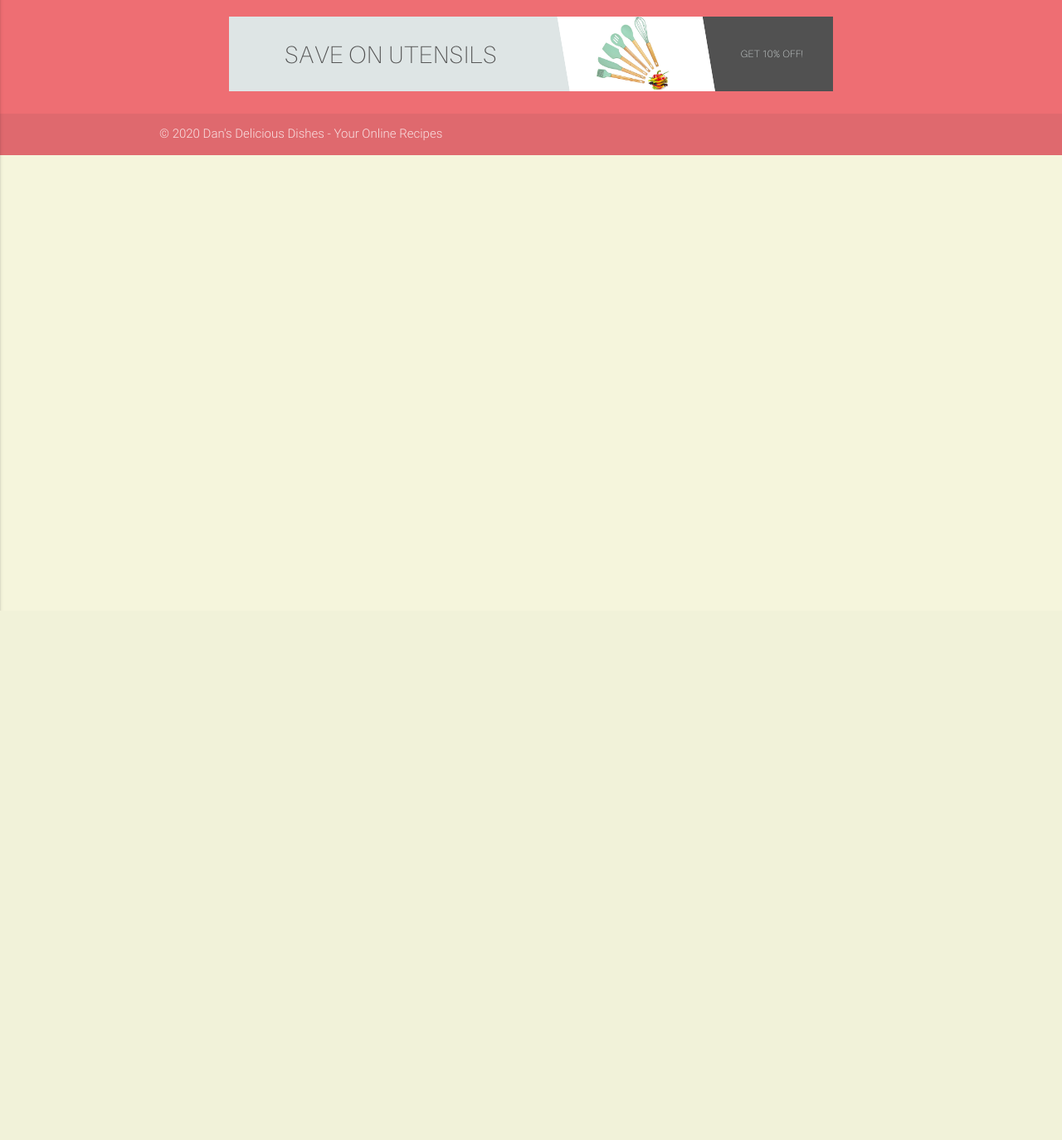
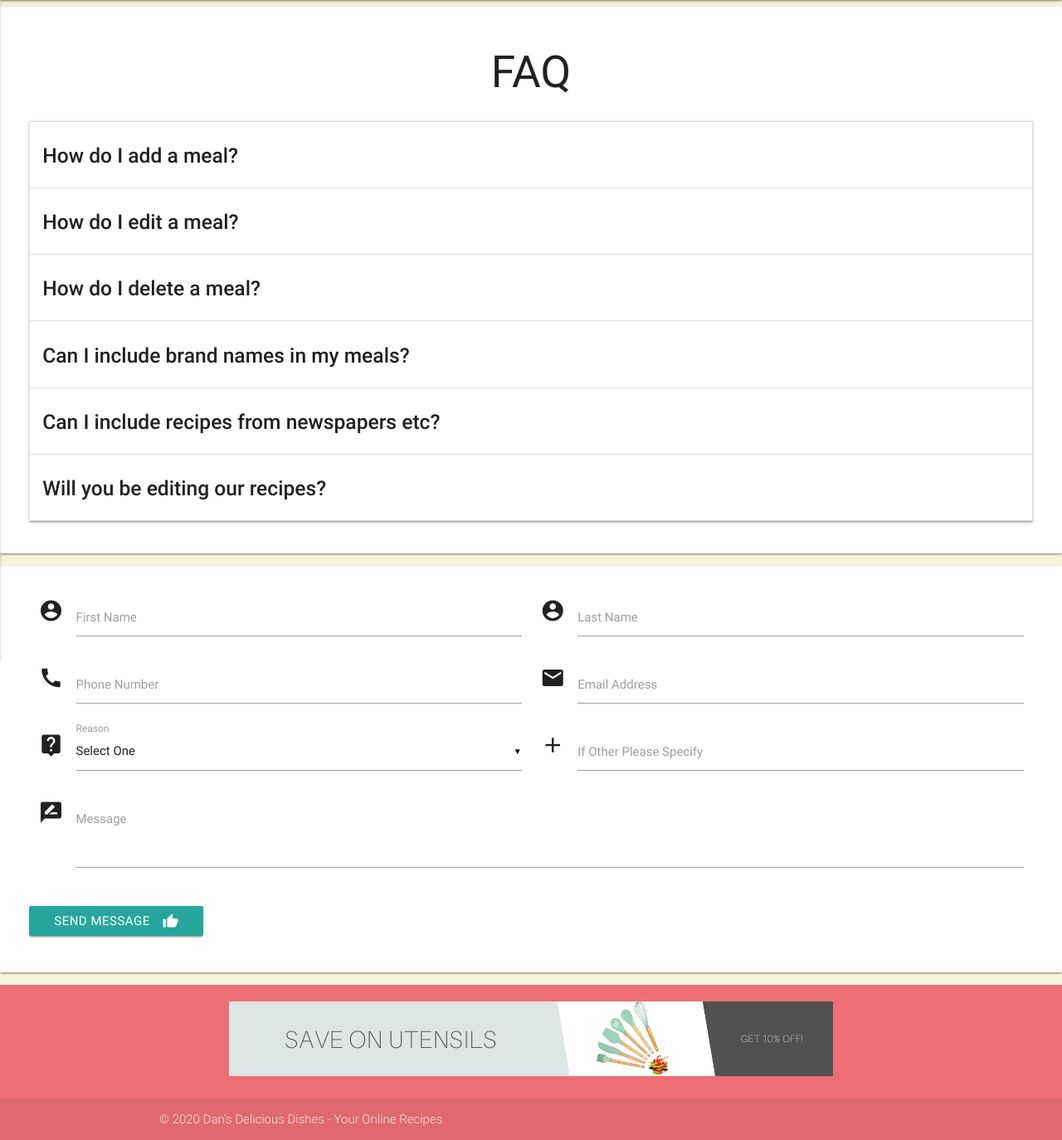
Before and after one commit to DanArmstrong124/cook-book, a Flask app: page /contact in a window 1280 px wide. Shown: the part 64-1438 px from the top of the page at 83% size. Before the commit the page ends 800 px from the top, so only its background shows below. Run offline with Flask 2, Linux system fonts and the light colour scheme; some libraries are stand-ins or nearby versions.

Commit message:
Major updates to Contact.html

```diff
--- a/templates/addmeal.html
+++ b/templates/addmeal.html
@@ -1,8 +1,6 @@
 {% extends 'main.html' %} {% block content %}
 
-<h3 class="center">Add a yummy meal!</h3>
-
-<div class="row">
+<div class="row card-panel">
     <form action="{{ url_for('insert_meal') }}" method="POST" class="col s12">
       <div class="row">
         <div class="input-field col s3">
--- a/templates/contact.html
+++ b/templates/contact.html
@@ -1,5 +1,115 @@
 {% extends 'main.html' %} {% block content %}
 
+<div class="row card-panel">
+    <h2 class="center col s12">FAQ</h2>
+    <div class="col s12 desc">
+    <ul class="collapsible">
+        <li class="hoverable">
+        <div class="collapsible-header">
+        <h5 class="center"><strong>How do I add a meal?</strong></h5>
+        </div>
+        <div class="collapsible-body">
+        To add a meal, you must fill in the form through this link <a class="tdnone" href="{{url_for('add_meals')}}">HERE</a>. You can also find the Add Meal button at the top of every page and if on a mobile device or tablet, through the 'Burger' button (3 Horizontal Lines).
+        </div>
+        </li>
+        <li class="hoverable">
+        <div class="collapsible-header">
+        <h5><strong>How do I edit a meal?</strong></h5>
+        </div>
+        <div class="collapsible-body">
+        You can press any meal on the <a class="tdnone" href="{{url_for('get_meals')}}">HOME</a> page, this will show you a short description of the meal with a button (Orange, Pen Symbol), press this button to edit and save the meal under a new name/same name.
+        </div>
+        </li>
+        <li class="hoverable">
+        <div class="collapsible-header">
+        <h5><strong>How do I delete a meal?</strong></h5>
+        </div>
+        <div class="collapsible-body">
+        You can press any meal on the <a class="tdnone" href="{{url_for('get_meals')}}">HOME</a> page, this will show you a short description of the meal with a button (Red, Bin Symbol), press this button and you will be taken to another page of which you can confirm the deletion of the meal.
+        </div>
+        </li>
+        <li class="hoverable">
+        <div class="collapsible-header">
+        <h5><strong>Can I include brand names in my meals?</strong></h5>
+        </div>
+        <div class="collapsible-body">
+        You can choose to use brand names when submitting a meal, however please attempt to avoid the use of any Trademarked recipe titles.
+        </div>
+        </li>
+        <li class="hoverable">
+        <div class="collapsible-header">
+        <h5><strong>Can I include recipes from newspapers etc?</strong></h5>
+        </div>
+        <div class="collapsible-body">
+        Yes you can, so long as the recipe is not Trademarked.
+        </div>
+        </li>
+        <li class="hoverable">
+        <div class="collapsible-header">
+        <h5><strong>Will you be editing our recipes?</strong></h5>
+        </div>
+        <div class="collapsible-body">
+        No, we will not interfere unless your recipe name etc, contains profanity, hate-speech, Trademarked titles or any obvious errors.
+        </div>
+        </li>
+    </ul>
+    </div>
+</div>
 
 
+<div class="row card-panel">
+    <form action="https://formspree.io/myyndjrw" id="contact-form" method="POST" class="col s12">
+      <div class="row">
+        <div class="input-field col s6">
+          <i class="material-icons prefix">account_circle</i>
+          <input id="first_name" name="first_name" type="text" class="validate" required>
+          <label for="first_name">First Name</label>
+        </div>
+        <div class="input-field col s6">
+          <i class="material-icons prefix">account_circle</i>
+          <input id="last_name" name="last_name" type="text" class="validate" required>
+          <label for="last_name">Last Name</label>
+        </div>
+        <div class="input-field col s6">
+          <i class="material-icons prefix">call</i>
+          <input id="phone_number" name="phone_number" type="text" class="validate">
+          <label for="phone_number">Phone Number</label>
+        </div>
+        <div class="input-field col s6">
+          <i class="material-icons prefix">mail</i>
+          <input id="email_address" name="email_address" type="text" class="validate" required>
+          <label for="email_address">Email Address</label>
+        </div>
+                <div class="input-field col s6">
+          <i class="material-icons prefix">live_help</i>
+          <select name="reason" id="reason" required>
+            <option disabled selected>Select One</option>
+            <option>Adding Meals</option>
+            <option>Editing Meals</option>
+            <option>Deleting Meals</option>
+            <option>Viewing Meals</option>
+            <option>Advertisement</option>
+            <option>Other</option>
+          </select>
+          <label for="reason">Reason</label>
+        </div>
+        <div class="input-field col s6">
+          <i class="material-icons prefix">add</i>
+          <input id="other_reason" name="other_reason" type="text" class="validate">
+          <label for="other_reason">If Other Please Specify</label>
+        </div>
+        <div class="input-field col s12">
+          <i class="material-icons prefix">rate_review</i>
+          <textarea id="contact_message" name="contact_message" type="text" class="validate materialize-textarea"\ required></textarea>
+          <label for="contact_message">Message</label>
+        </div>
+      </div>
+        <div class="row">
+            <button class="btn waves-effect waves-light" type="submit">Send Message
+            <i class="material-icons right">thumb_up</i>
+            </button>
+        </div>
+    </form>
+</div>
+
 {% endblock %}
--- a/templates/editmeal.html
+++ b/templates/editmeal.html
@@ -1,9 +1,6 @@
 {% extends 'main.html' %} {% block content %}
 
-
-<h3 class="center">Edit your yummy meal!</h3>
-
-<div class="row">
+<div class="row card-panel">
     <form action="{{ url_for('insert_meal') }}" method="POST" class="col s12">
       <div class="row">
         <div class="input-field col s3">
--- a/templates/main.html
+++ b/templates/main.html
@@ -48,7 +48,7 @@
         </footer>
 
 
-
+        <script src="{{url_for('static', filename='/js/form.js')}}'"></script>
         <script src="{{url_for('static', filename='/js/script.js')}}"></script>
         <script src="https://cdnjs.cloudflare.com/ajax/libs/jquery/3.5.1/jquery.min.js" integrity="sha256-9/aliU8dGd2tb6OSsuzixeV4y/faTqgFtohetphbbj0=" crossorigin="anonymous"></script>
         <script src="https://cdnjs.cloudflare.com/ajax/libs/materialize/0.100.2/js/materialize.min.js"></script>
```
Also changed, not shown: static/js/form.js (+17 -0 lines), templates/delete.html (+7 -17 lines), templates/meals.html (+4 -4 lines).
